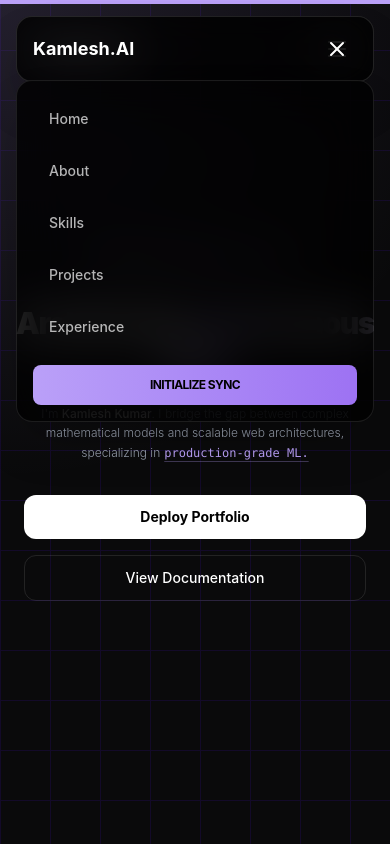
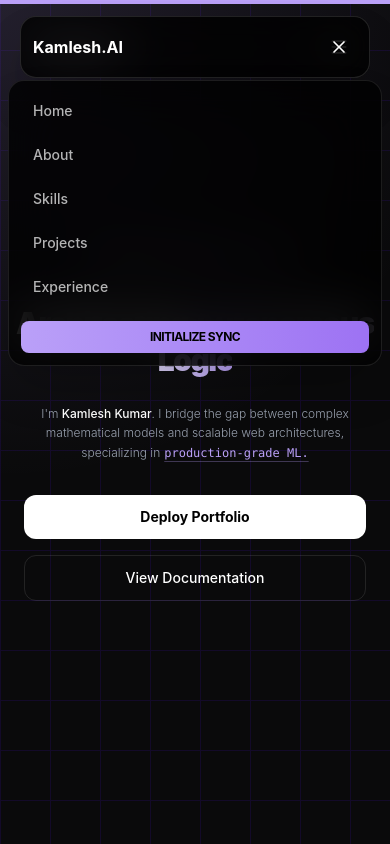
Before and after one commit to Kamlesh-Kumar-ai/kamlesh.AI-portfolio, a React (Vite) app: page / in a window 390 px wide. Both pictures are taken after a click on the button 337 px from the left and 49 px from the top of the page. Shown: the top 844 px of the page. Built offline with nearby package versions, Linux system fonts and the light colour scheme.

Commit message:
Fix navbar responsiveness and remove width constraints on mobile

```diff
--- a/src/components/Navbar.jsx
+++ b/src/components/Navbar.jsx
@@ -33,10 +33,10 @@ export default function Navbar() {
     <motion.nav
       initial={{ y: -100 }}
       animate={{ y: 0 }}
-      className="fixed top-4 left-0 right-0 z-[100] flex justify-center px-4"
+      className="fixed top-4 left-0 right-0 z-[100] flex justify-center px-3 sm:px-4"
     >
       {/* Desktop Navbar */}
-      <div className="hidden md:flex relative items-center gap-2 px-3 py-2 bg-black/60 backdrop-blur-xl border border-white/10 rounded-full shadow-2xl">
+      <div className="hidden md:flex relative items-center gap-2 px-3 py-2 bg-black/60 backdrop-blur-xl border border-white/10 rounded-full shadow-2xl max-w-5xl">
         {navItems.map((item) => (
           <a
             key={item.name}
@@ -71,14 +71,14 @@ export default function Navbar() {
       </div>
 
       {/* Mobile/Tablet Navbar */}
-      <div className="md:hidden w-full max-w-md">
-        <div className="flex items-center justify-between px-4 py-3 bg-black/60 backdrop-blur-xl border border-white/10 rounded-2xl shadow-2xl">
-          <div className="text-white font-bold text-lg">Kamlesh.AI</div>
+      <div className="md:hidden w-full px-2">
+        <div className="flex items-center justify-between px-3 sm:px-4 py-3 bg-black/60 backdrop-blur-xl border border-white/10 rounded-2xl shadow-2xl">
+          <div className="text-white font-bold text-base sm:text-lg truncate">Kamlesh.AI</div>
           <button
             onClick={() => setIsOpen(!isOpen)}
-            className="text-white p-2 hover:bg-white/10 rounded-lg transition"
+            className="text-white p-2 hover:bg-white/10 rounded-lg transition flex-shrink-0"
           >
-            {isOpen ? <X size={24} /> : <Menu size={24} />}
+            {isOpen ? <X size={20} /> : <Menu size={20} />}
           </button>
         </div>
 
@@ -89,15 +89,15 @@ export default function Navbar() {
               initial={{ opacity: 0, y: -10 }}
               animate={{ opacity: 1, y: 0 }}
               exit={{ opacity: 0, y: -10 }}
-              className="absolute top-16 left-4 right-4 bg-black/80 backdrop-blur-xl border border-white/10 rounded-2xl shadow-2xl overflow-hidden"
+              className="absolute top-16 left-2 right-2 sm:left-4 sm:right-4 bg-black/80 backdrop-blur-xl border border-white/10 rounded-2xl shadow-2xl overflow-hidden z-50"
             >
-              <div className="flex flex-col p-4 gap-2">
+              <div className="flex flex-col p-3 sm:p-4 gap-2">
                 {navItems.map((item) => (
                   <a
                     key={item.name}
                     href={item.href}
                     onClick={(e) => handleScroll(e, item.href)}
-                    className="px-4 py-3 text-white/70 hover:text-white hover:bg-white/5 rounded-lg transition text-sm font-medium"
+                    className="px-3 sm:px-4 py-2 sm:py-3 text-white/70 hover:text-white hover:bg-white/5 rounded-lg transition text-sm font-medium"
                   >
                     {item.name}
                   </a>
@@ -106,7 +106,7 @@ export default function Navbar() {
                   href="#contact"
                   onClick={(e) => handleScroll(e, "#contact")}
                   whileHover={{ scale: 1.05 }}
-                  className="mt-2 px-4 py-3 bg-gradient-to-r from-[#BAA0F8] to-[#9d72f3] text-black text-xs font-bold uppercase tracking-tighter rounded-lg cursor-pointer text-center"
+                  className="mt-2 px-3 sm:px-4 py-2 sm:py-3 bg-gradient-to-r from-[#BAA0F8] to-[#9d72f3] text-black text-xs font-bold uppercase tracking-tighter rounded-lg cursor-pointer text-center"
                 >
                   Initialize Sync
                 </motion.a>
```
